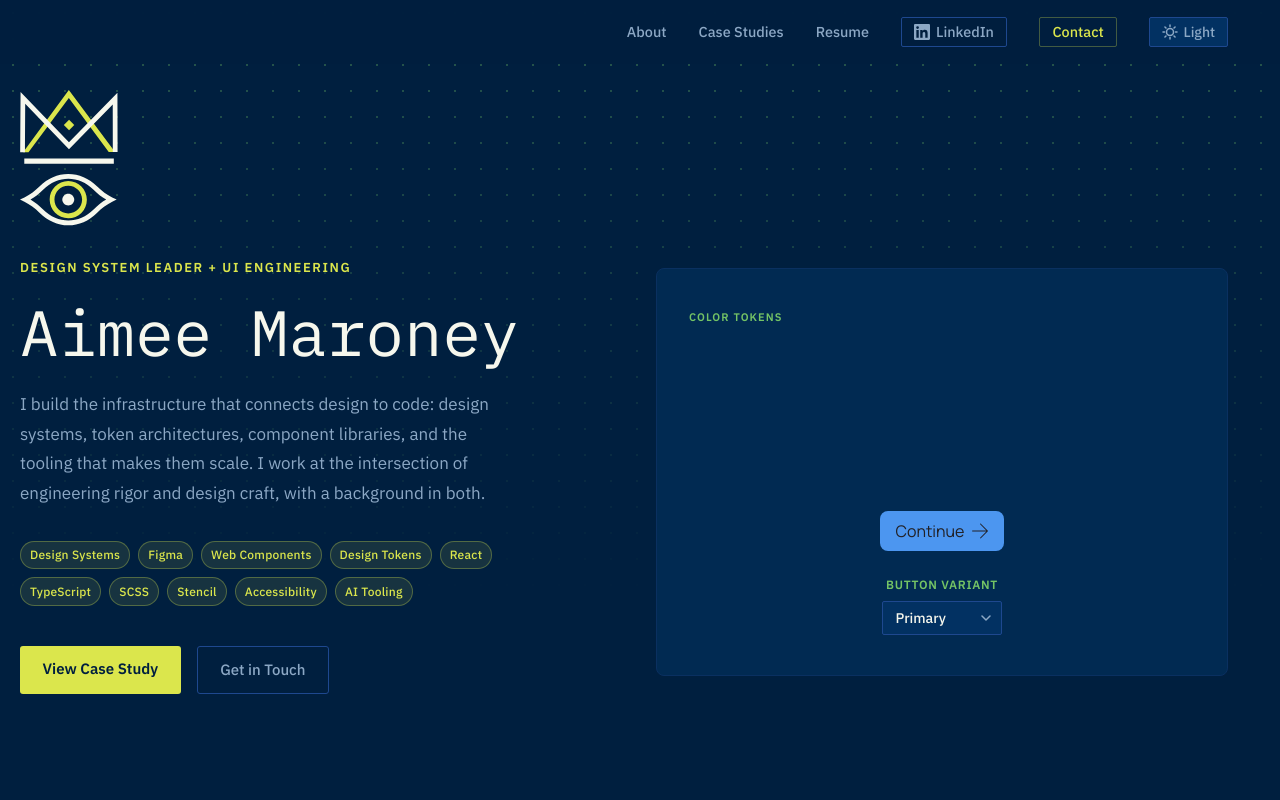
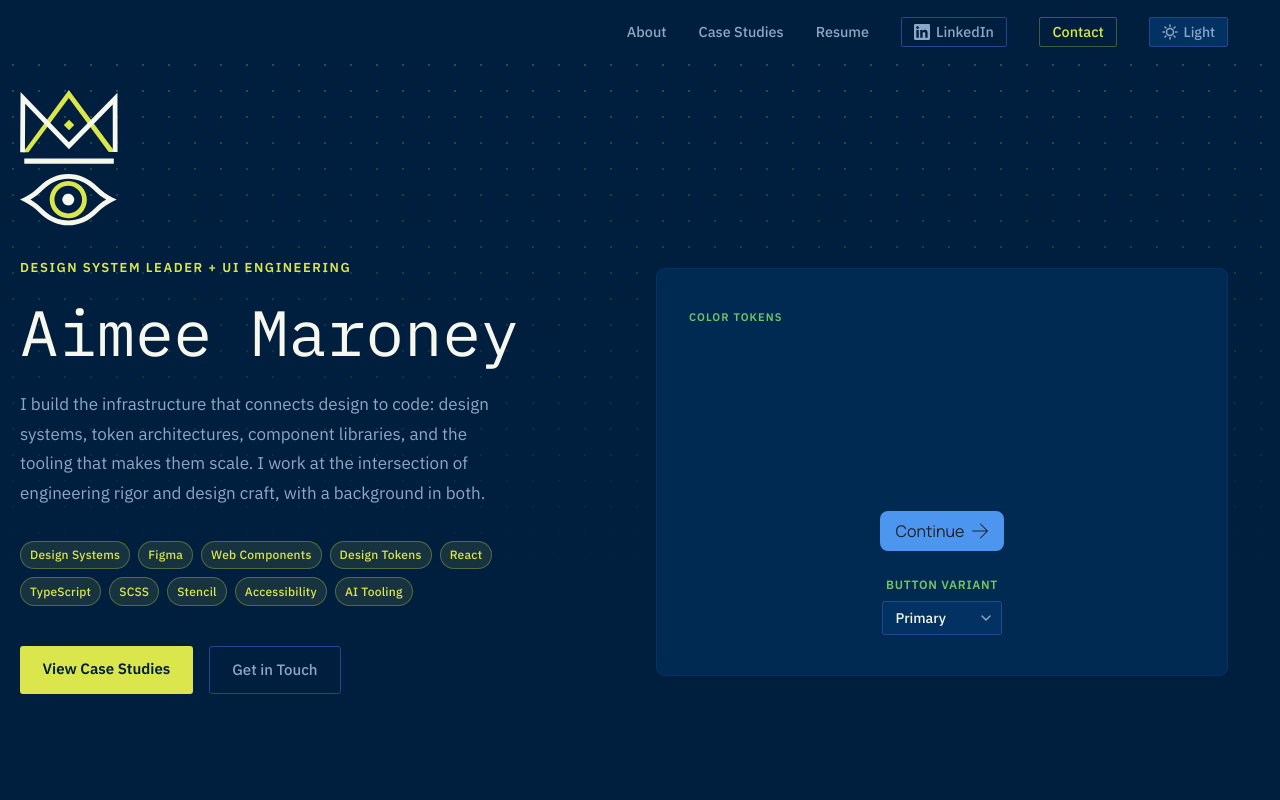
Before and after one commit to eyrmona/portfolio, a React (Vite) app: page / in a window 1280 px wide. Shown: the top 800 px of the page. Built offline with nearby package versions, Linux system fonts and the light colour scheme.

Commit message:
adjust language on hero button

```diff
--- a/src/components/Hero.tsx
+++ b/src/components/Hero.tsx
@@ -26,7 +26,7 @@ export default function Hero({ crownProgress = 0, theme = 'dark' }: { crownProgr
           <span className="tag">AI Tooling</span>
         </div>
         <div className="hero-actions">
-          <a href="#case-study" className="btn-primary">View Case Study</a>
+          <a href="#case-study" className="btn-primary">View Case Studies</a>
           <a href="mailto:aimee.maroney@gmail.com" className="btn-secondary">Get in Touch</a>
         </div>
       </div>
```
